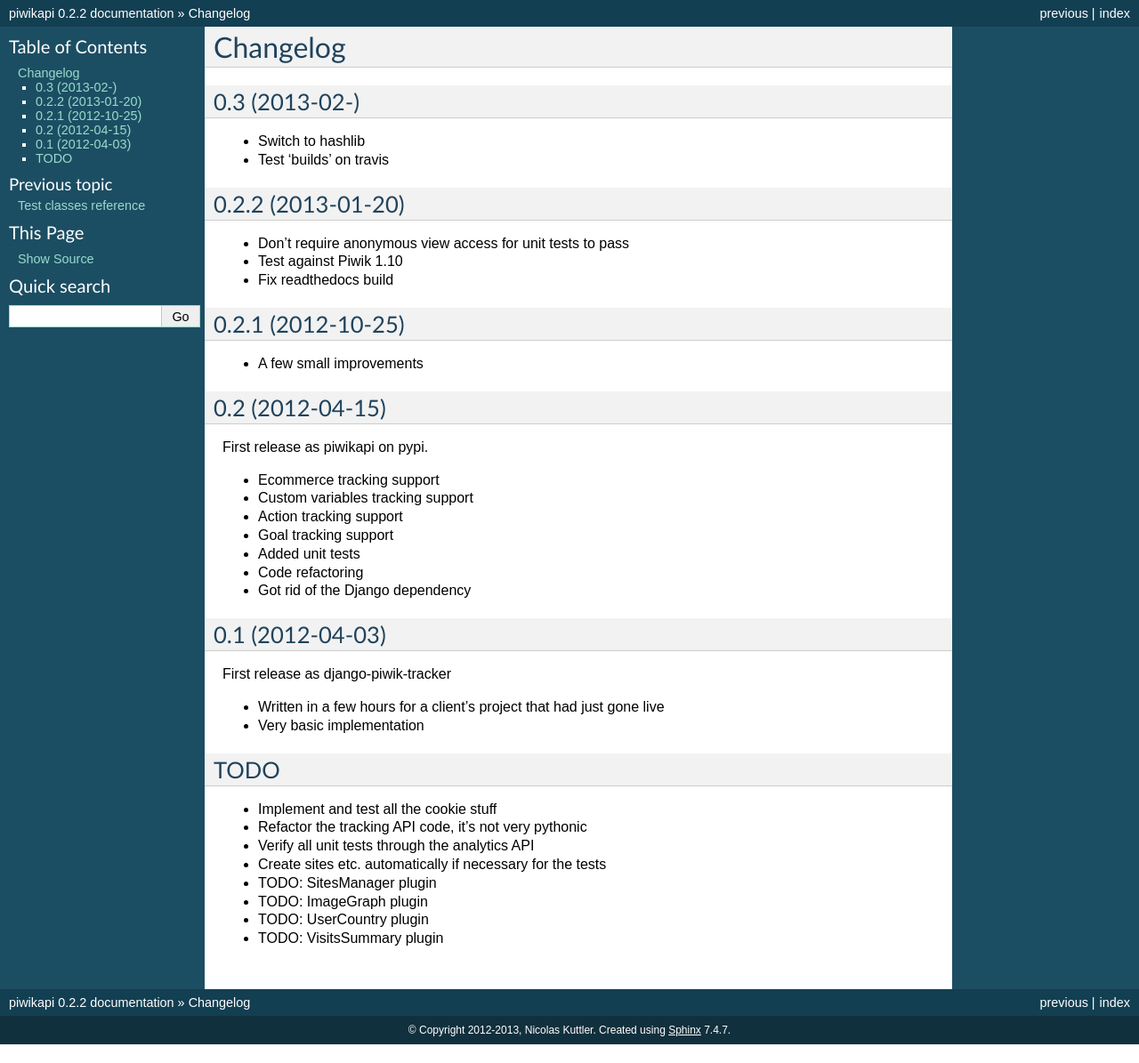
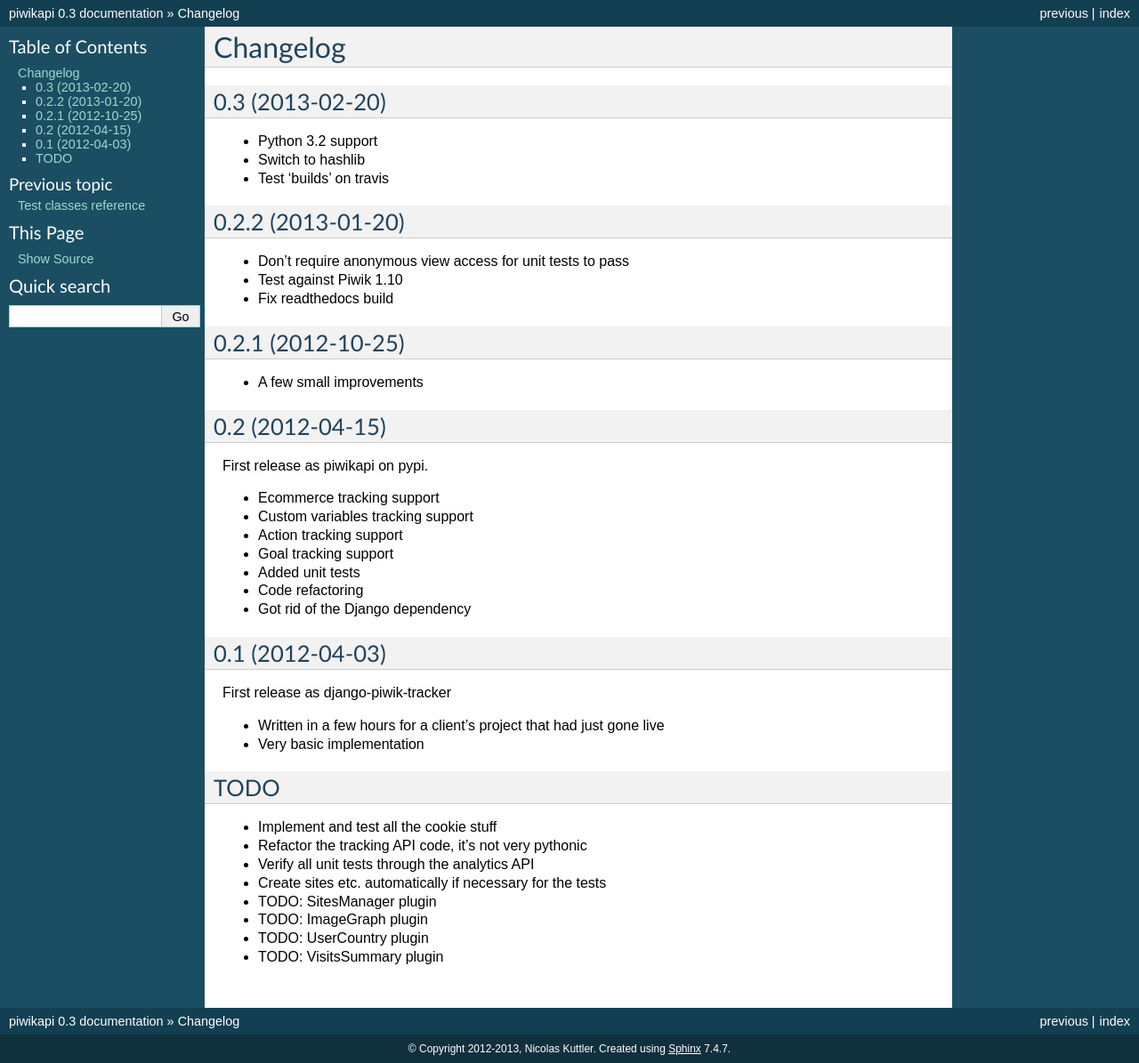
Before and after one commit to matomo-org/piwik-python-api, a Sphinx documentation site: the page built from doc/changelog.rst, in a window 1280 px wide. Shown: the whole page at 89% size. Built offline with Sphinx 7.4.7, drawn with Linux system fonts in a browser that asks for light colours; before the commit the page ends 1174 px from its top, so only the background shows below that.

Commit message:
Release 0.3

```diff
--- a/doc/changelog.rst
+++ b/doc/changelog.rst
@@ -1,27 +1,24 @@
 Changelog
 =========
 
-0.3 (2013-02-)
+0.3 (2013-02-20)
 ----------------
-
+- Python 3.2 support
 - Switch to hashlib
 - Test 'builds' on travis
 
 0.2.2 (2013-01-20)
 ------------------
-
 - Don't require anonymous view access for unit tests to pass
 - Test against Piwik 1.10
 - Fix readthedocs build
 
 0.2.1 (2012-10-25)
 ------------------
-
 - A few small improvements
 
 0.2 (2012-04-15)
 ----------------
-
 First release as piwikapi on pypi.
 
 - Ecommerce tracking support
@@ -34,7 +31,6 @@
 
 0.1 (2012-04-03)
 ----------------
-
 First release as django-piwik-tracker
 
 - Written in a few hours for a client's project that had just gone live
@@ -42,7 +38,6 @@
 
 TODO
 ----
-
 - Implement and test all the cookie stuff
 - Refactor the tracking API code, it's not very pythonic
 - Verify all unit tests through the analytics API
--- a/doc/conf.py
+++ b/doc/conf.py
@@ -57,7 +57,7 @@
 # built documents.
 #
 # The short X.Y version.
-version = '0.2.2'
+version = '0.3'
 # The full version, including alpha/beta/rc tags.
 release = version
 
--- a/setup.py
+++ b/setup.py
@@ -3,7 +3,7 @@
 
 setup(
     name = "piwikapi",
-    version = "0.2.2",
+    version = "0.3",
     packages = (
         'piwikapi',
         'piwikapi.plugins',
@@ -29,6 +29,8 @@
         "Programming Language :: Python :: 2.5",
         "Programming Language :: Python :: 2.6",
         "Programming Language :: Python :: 2.7",
+        "Programming Language :: Python :: 3",
+        "Programming Language :: Python :: 3.2",
     ],
     extras_require = {
         'Python 2.5':  ["simplejson", ],
```
